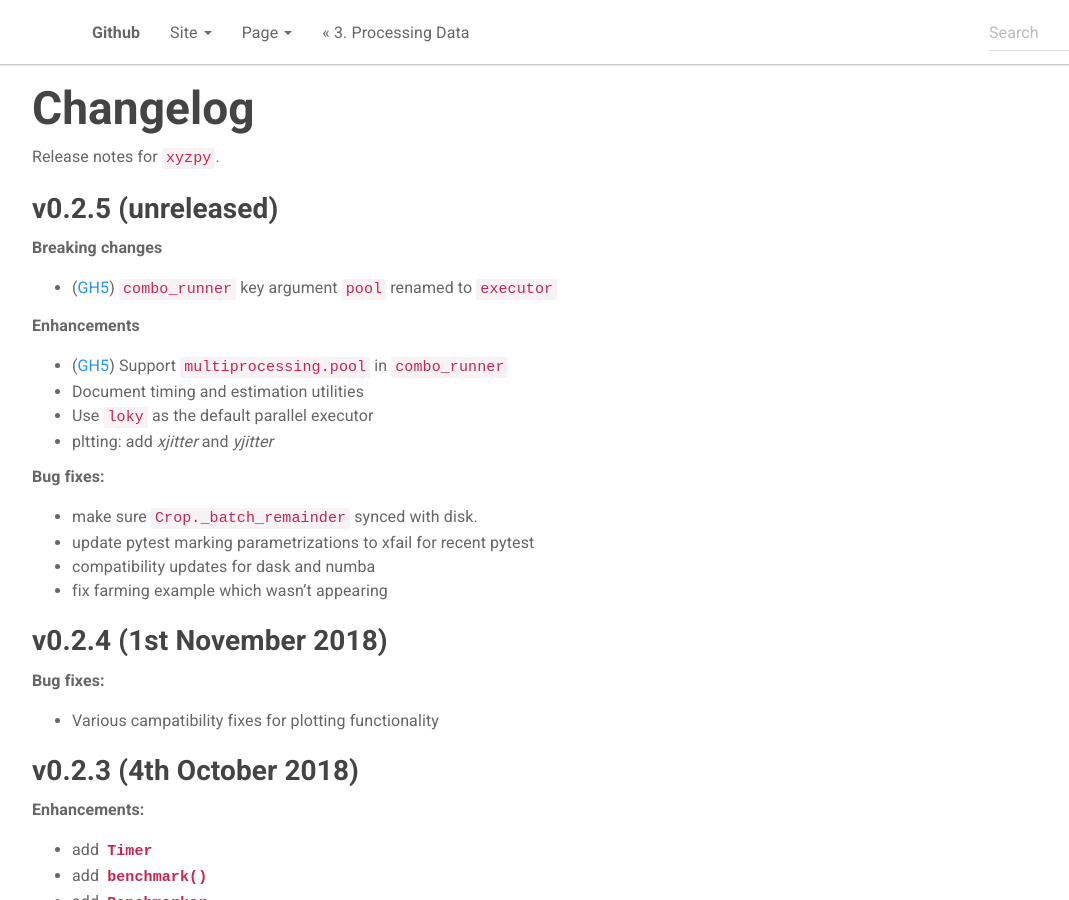
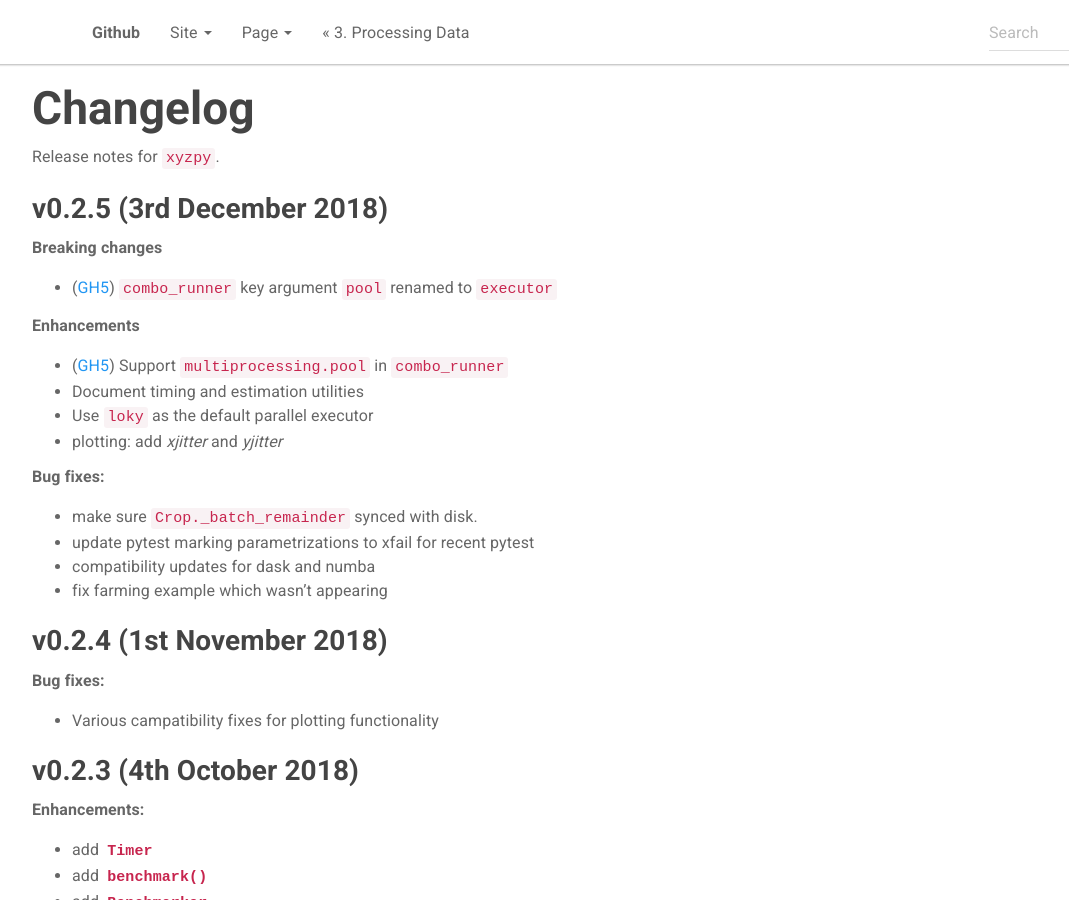
Before and after one commit to jcmgray/xyzpy, a Sphinx documentation site: the page built from docs/changelog.rst, in a window 1280 px wide and 900 px high. Shown: the whole window, without its empty margins (38-1107 px from the left). Built offline with Sphinx 7.4.7, drawn with Linux system fonts in a browser that asks for light colours; pages that are not in the unit, such as notebooks, are missing from menus.

Commit message:
release 0.2.5

```diff
--- a/docs/changelog.rst
+++ b/docs/changelog.rst
@@ -6,7 +6,7 @@ Release notes for ``xyzpy``.
 
 .. _whats-new.0.2.5:
 
-v0.2.5 (unreleased)
+v0.2.5 (3rd December 2018)
 --------------------
 
 **Breaking changes**
@@ -18,7 +18,7 @@ v0.2.5 (unreleased)
 - (:issue:`5`) Support ``multiprocessing.pool`` in ``combo_runner``
 - Document timing and estimation utilities
 - Use ``loky`` as the default parallel executor
-- pltting: add `xjitter` and `yjitter`
+- plotting: add `xjitter` and `yjitter`
 
 **Bug fixes:**
 
```
